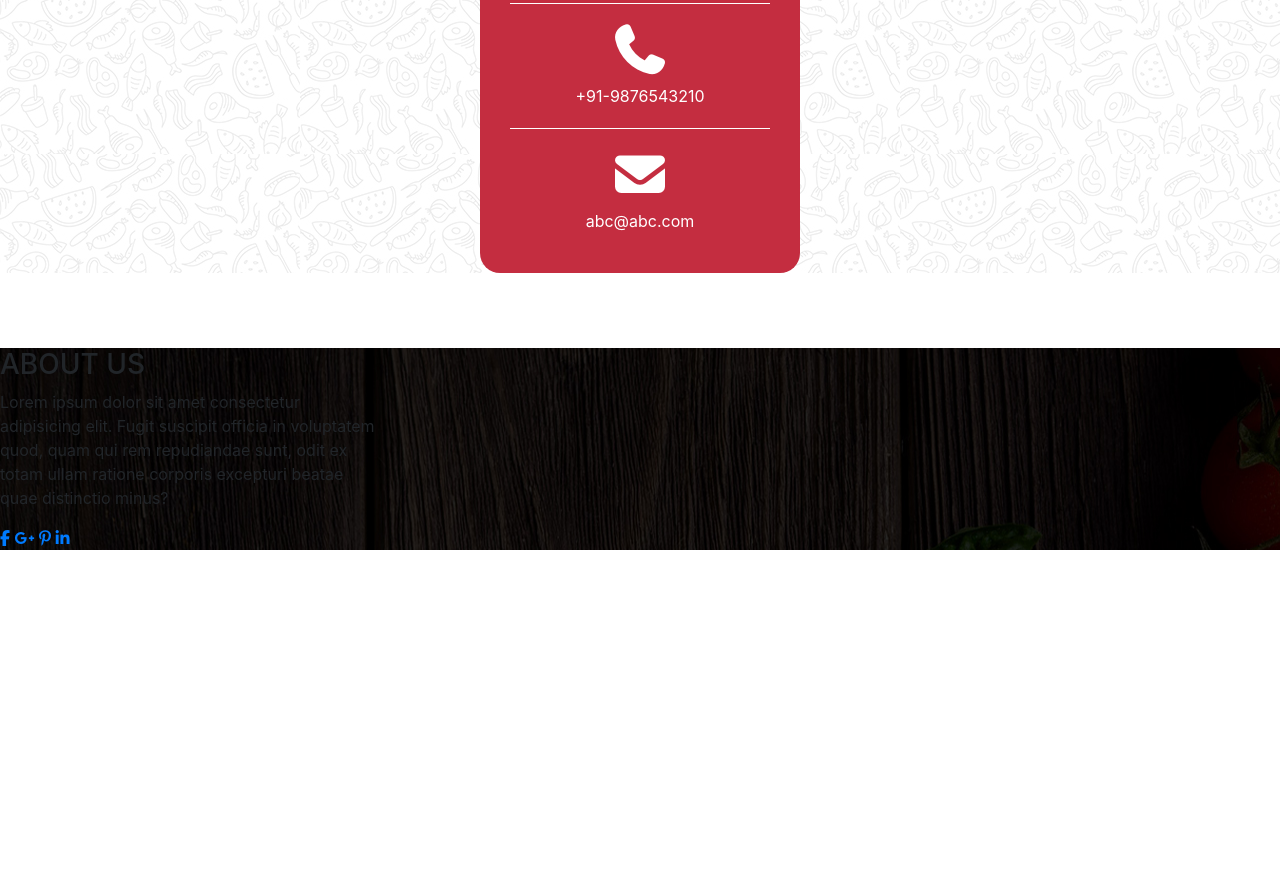
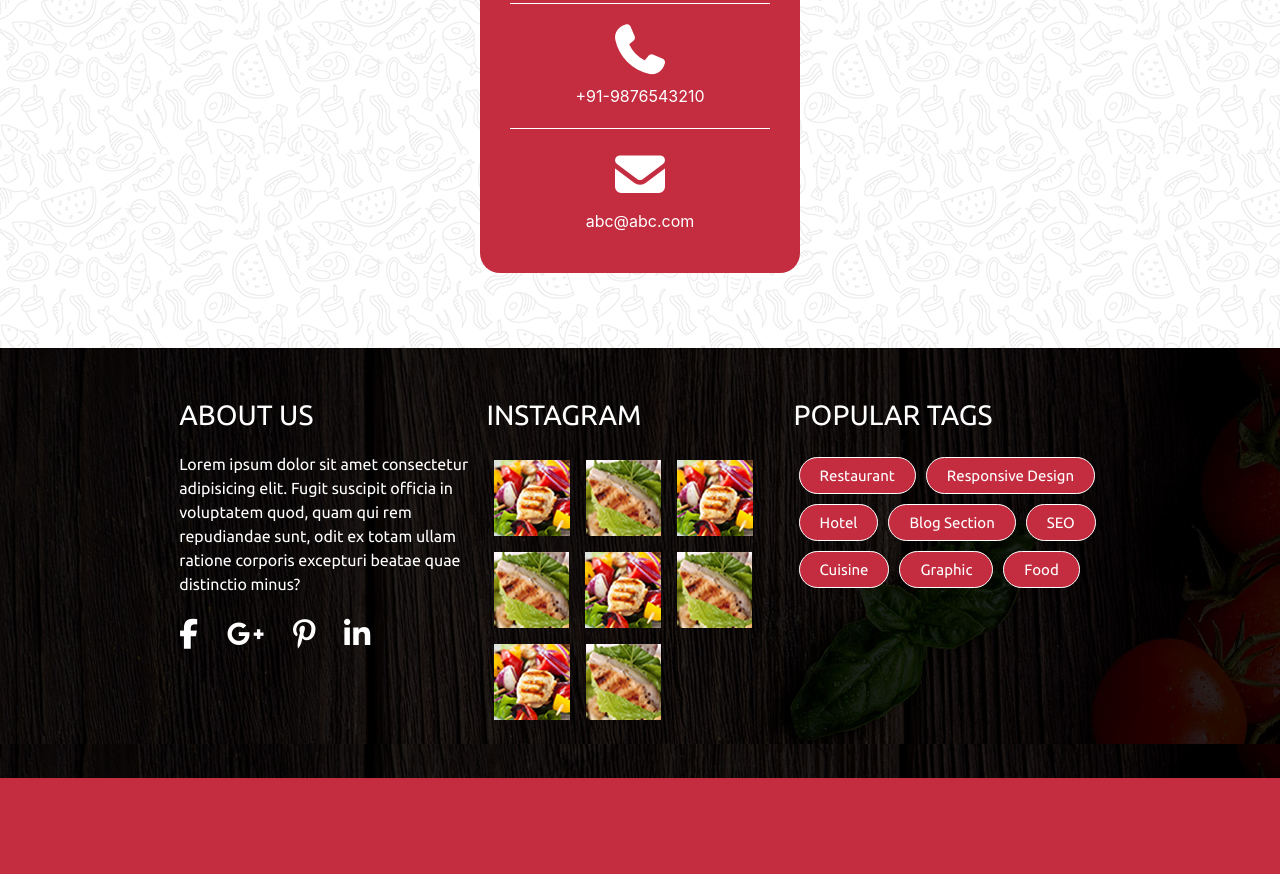
Before and after one commit to alexgaspar-git/coding_16_site_chef, a website: page index.html in a window 1280 px wide. Shown: the part 5940-6814 px from the top of the page. Before the commit the page ends 6490 px from the top, so only its background shows below. Drawn offline with nearby package versions, Linux system fonts and the light colour scheme.

Commit message:
footer fini

```diff
--- a/index.html
+++ b/index.html
@@ -328,6 +328,7 @@
         </div>
     </section>
     <footer>
+        <div class="trioContainerBg">
             <div class="trioContainer">
                 <div class="trio">
                     <h3>ABOUT US</h3>
@@ -339,7 +340,39 @@
                     <a href=""><i class="fab fa-linkedin-in"></i></a>
                     </div>
                 </div>
+                <div class="trio">
+                    <h3>INSTAGRAM</h3>
+                    <div class="insta">
+                        <img src="./public/img/instragram_gallery_img1.jpg" alt="">
+                        <img src="./public/img/instragram_gallery_img2.jpg" alt="">
+                        <img src="./public/img/instragram_gallery_img1.jpg" alt="">
+                        <img src="./public/img/instragram_gallery_img2.jpg" alt="">
+                        <img src="./public/img/instragram_gallery_img1.jpg" alt="">
+                        <img src="./public/img/instragram_gallery_img2.jpg" alt="">
+                        <img src="./public/img/instragram_gallery_img1.jpg" alt="">
+                        <img src="./public/img/instragram_gallery_img2.jpg" alt="">
+                    </div>
+                </div>
+                <div class="trio">
+                    <h3>POPULAR TAGS</h3>
+                    <div class="insta">
+                        <span class="badge bg-rouj">Restaurant</span>
+                        <span class="badge bg-rouj">Responsive Design</span>
+                        <span class="badge bg-rouj">Hotel</span>
+                        <span class="badge bg-rouj">Blog Section</span>
+                        <span class="badge bg-rouj">SEO</span>
+                        <span class="badge bg-rouj">Cuisine</span>
+                        <span class="badge bg-rouj">Graphic</span>
+                        <span class="badge bg-rouj">Food</span>
+                    </div>
+                </div>
+            </div>
+        </div>
+        <div class="bg-rouj p-5">
         </div>
     </footer>
+    <script src="./node_modules/jquery/dist/jquery.js"></script>
+    <script src="./node_modules/bootstrap/dist/js/bootstrap.bundle.js"></script>
+    <script src="./node_modules/bootstrap/dist/js/bootstrap.js"></script>
 </body>
 </html>
--- a/src/sass/modules/_footer.sass
+++ b/src/sass/modules/_footer.sass
@@ -1,6 +1,33 @@
 footer
-    .trioContainer
+    .trioContainerBg
         background-image: url("../img/ftr-bg.jpg")
-        width: 100%
-        .trio
-            width: 30%
+        background-attachment: fixed
+        display: flex
+        justify-content: center
+        padding: 50px 0
+        .trioContainer
+            width: 80%
+            display: flex
+            justify-content: center
+            .trio
+                width: 30%
+                color: white
+                font-family: 'Ubuntu'
+                h3
+                    margin-bottom: 20px
+                a
+                    color: white
+                    font-size: 30px
+                    margin-right: 25px
+                .insta
+                    display: flex
+                    flex-wrap: wrap
+                    img
+                        margin: 8px
+                    .badge
+                        font-size: 15px
+                        font-weight: normal
+                        border: 1px white solid
+                        border-radius: 40px
+                        padding: 10px 20px
+                        margin: 5px
--- a/src/sass/modules/_section2.sass
+++ b/src/sass/modules/_section2.sass
@@ -182,7 +182,7 @@
         .contactContainer
             display: flex
             justify-content: center
-            margin: 75px 0
+            padding: 75px 0
             .contactInfo
                 width: 25%
                 background-color: #c42d40
```
Also changed, not shown: public/css/app.css. Lines whose indentation alone changed are shown as unchanged.
